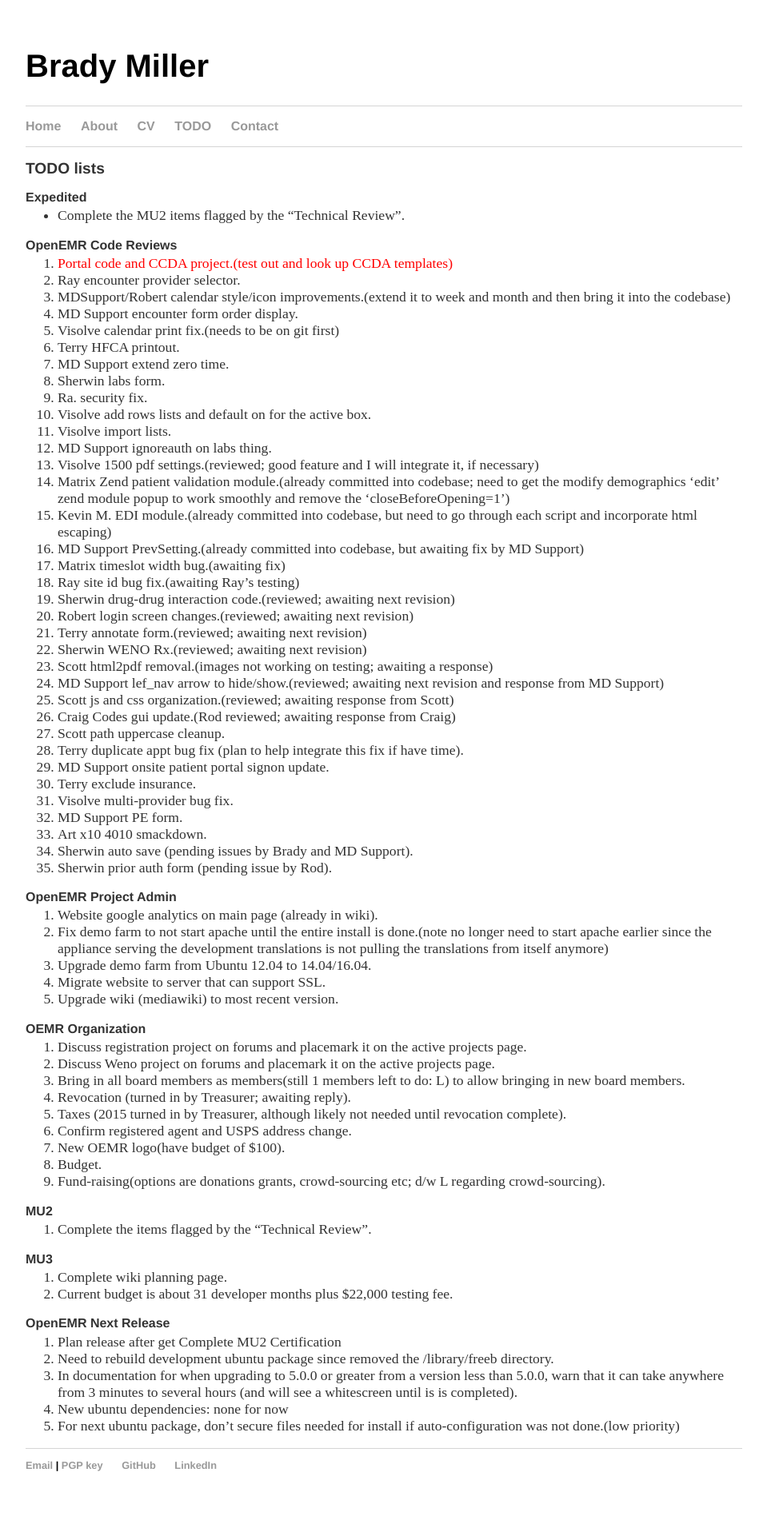
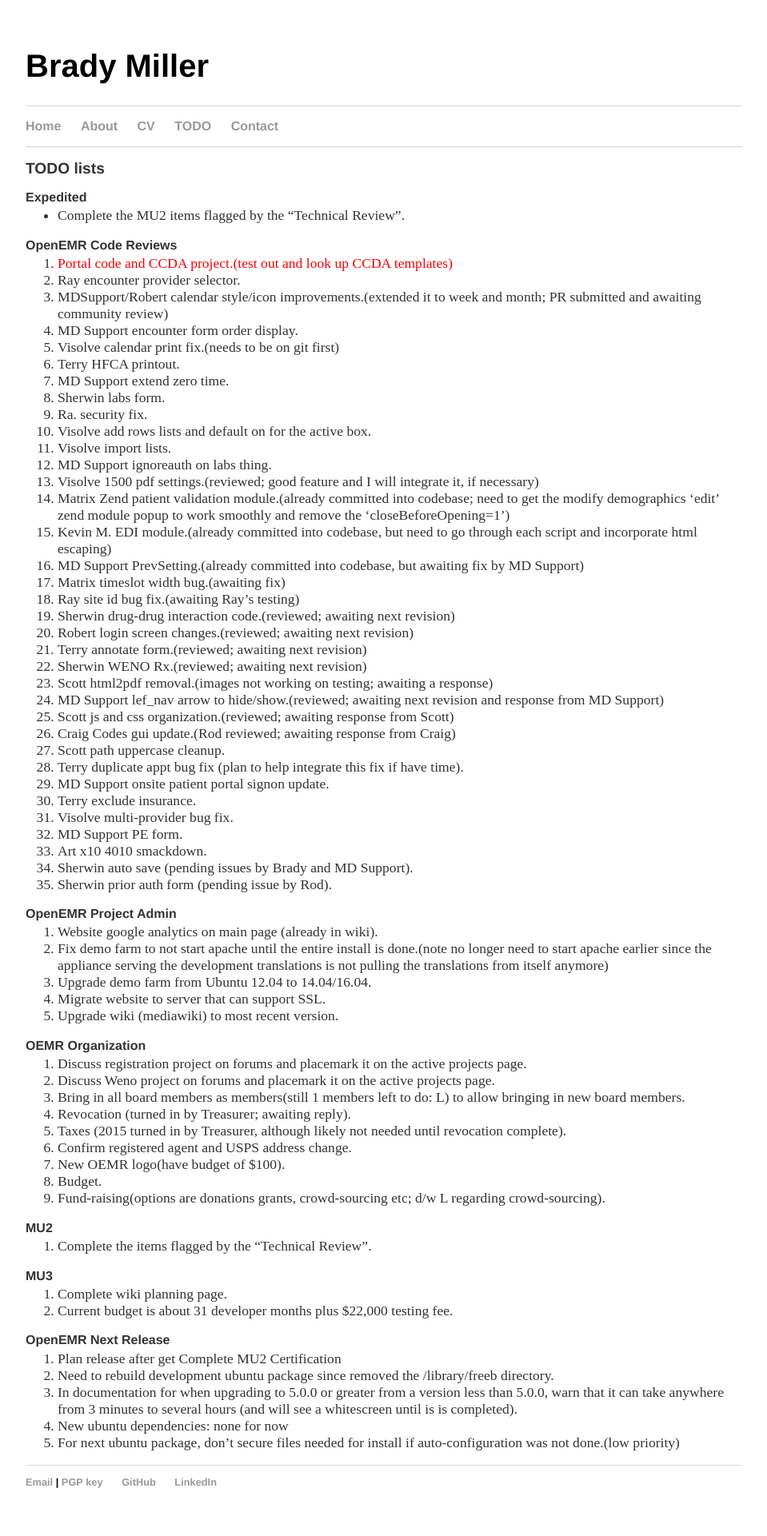
Before and after one commit to bradymiller/bradymiller.github.io, a Jekyll site: the page built from todo/index.md, in a window 1280 px wide. Shown: the whole page at 80% size, without its empty margins (160-1119 px from the left). Built offline with Jekyll 4.4.1, drawn with Linux system fonts in a browser that asks for light colours; before the commit the page ends 1900 px from its top, so only the background shows below that.

Commit message:
Update todo list

```diff
--- a/todo/index.md
+++ b/todo/index.md
@@ -9,7 +9,7 @@
 ### OpenEMR Code Reviews
 1. <span style="color: red">Portal code and CCDA project.(test out and look up CCDA templates)</span>
 1. Ray encounter provider selector.
-1. MDSupport/Robert calendar style/icon improvements.(extend it to week and month and then bring it into the codebase)
+1. MDSupport/Robert calendar style/icon improvements.(extended it to week and month; PR submitted and awaiting community review)
 1. MD Support encounter form order display.
 1. Visolve calendar print fix.(needs to be on git first)
 1. Terry HFCA printout.
```
